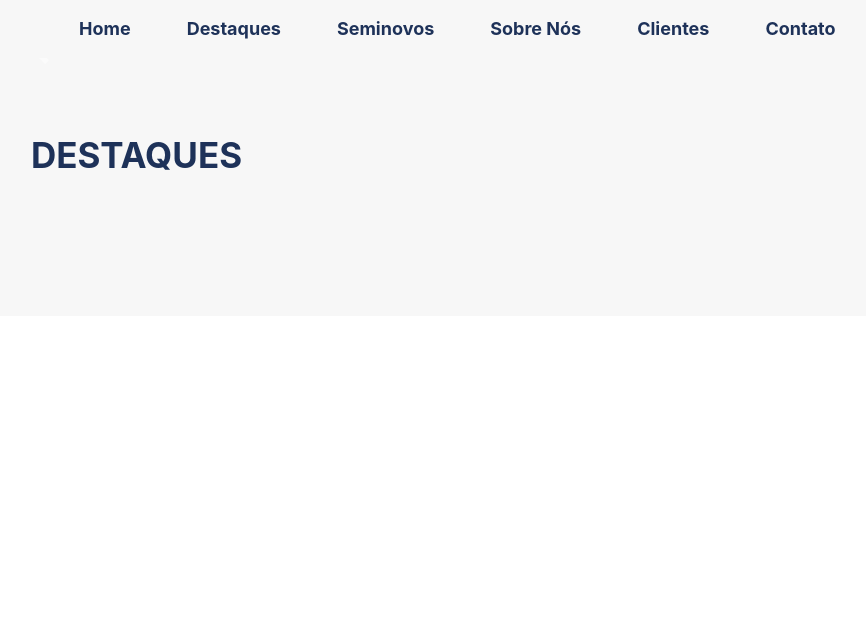
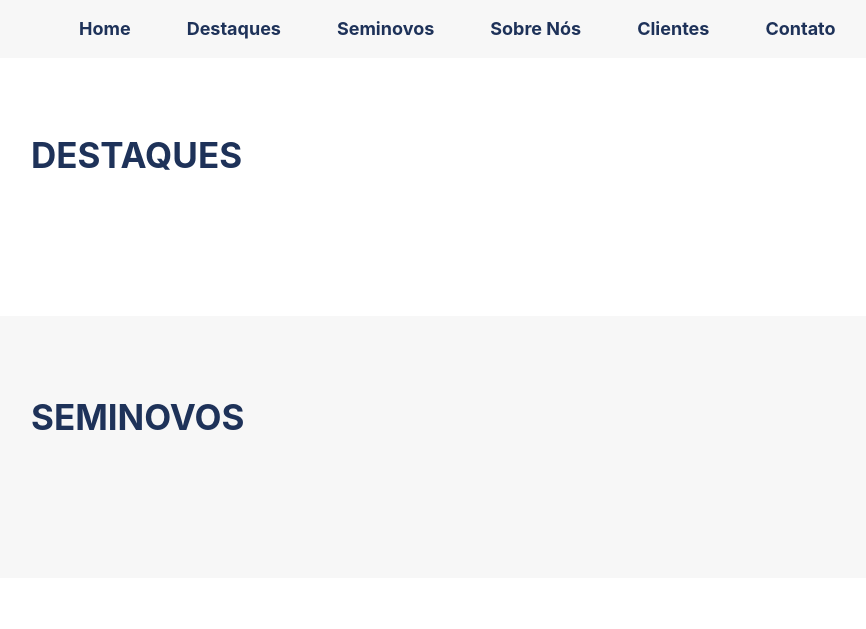
Before and after one commit to luanaAlm/Concessionaria, a Django app: page / in a window 1280 px wide. Shown: the part 96-725 px from the top of the page, without its empty margins (54-920 px from the left). Before the commit the page ends 266 px from the top, so only its background shows below. Run offline with Django 3.2, Linux system fonts and the light colour scheme; data that the repository does not hold is empty; some libraries are stand-ins or nearby versions.

Commit message:
Criação dos seminovos

```diff
--- a/core/templates/base.html
+++ b/core/templates/base.html
@@ -12,6 +12,8 @@
     <link href="{% static 'css/bootstrap.min.css' %}" rel="stylesheet">
     <!--owl Carrosel css-->
     <link href="{% static 'css/owl.carousel.min.css' %}" rel="stylesheet">
+    <!-- AOS -->
+    <link rel="stylesheet" href="https://unpkg.com/aos@next/dist/aos.css" />
 
 </head>
 <body>
@@ -71,7 +73,7 @@
                         <a class="nav-link active btn-efect" aria-current="page" href="#destaques">Destaques</a>
                     </li>
                     <li class="nav-item">
-                        <a class="nav-link active btn-efect" aria-current="page" href="#">Seminovos</a>
+                        <a class="nav-link active btn-efect" aria-current="page" href="#seminovos">Seminovos</a>
                     </li>
                     <li class="nav-item">
                         <a class="nav-link active btn-efect" aria-current="page" href="#">Sobre nós</a>
@@ -90,6 +92,7 @@
     </div>
     {% block main %}
     {% endblock main %}
+    <footer class="section-padding"></footer>
     <!-- Jquery -->
     <script src="{% static 'js/jquery.min.js' %}"></script>
     <!-- popper -->
@@ -102,6 +105,13 @@
     <script src="{% static 'js/owl.carousel.min.js' %}"></script>
     <!-- Icons -->
     <script src="https://kit.fontawesome.com/d8695f59a3.js" crossorigin="anonymous"></script>
-
+    <!-- AOS -->
+    <script src="https://unpkg.com/aos@next/dist/aos.js"></script>
+    <script>
+        AOS.init({
+            offset: 400,
+            duration: 1000,
+        });
+    </script>
 </body>
 </html>
--- a/core/templates/index.html
+++ b/core/templates/index.html
@@ -85,4 +85,17 @@
     </div>
 </section>
 <!-- Fim Destaques -->
+<!-- Inicio Seminovos -->
+<section class="seminovos section-padding d-flex align-items-center" id="seminovos">
+    <div class="container">
+        <div class="row justify-content-center">
+            <div class="col-lg-12">
+                <div class="section-title">
+                    <h2>Seminovos</h2>
+                </div>
+            </div>
+        </div>
+    </div>
+</section>
+<!-- Fim Seminovos -->
 {% endblock main %}
--- a/static/css/style.css
+++ b/static/css/style.css
@@ -216,9 +216,6 @@ ul {
 /*-------------------------------------------------- */
 /* Destaques
 -------------------------------------------------- */
-.destaques {
-  background-color: var(--block-100);
-}
 .destaque-item {
   padding: 10px;
 }
@@ -256,6 +253,12 @@ ul {
 .card-body .btn:hover {
   color: var(--main-color);
   /* background-color: var(--color-3); */
+}
+/*--------------------------------------------------------------
+# seminovos
+--------------------------------------------------------------*/
+.seminovos {
+  background-color: var(--block-100);
 }
 /*--------------------------------------------------------------
 # Responsividade
```
